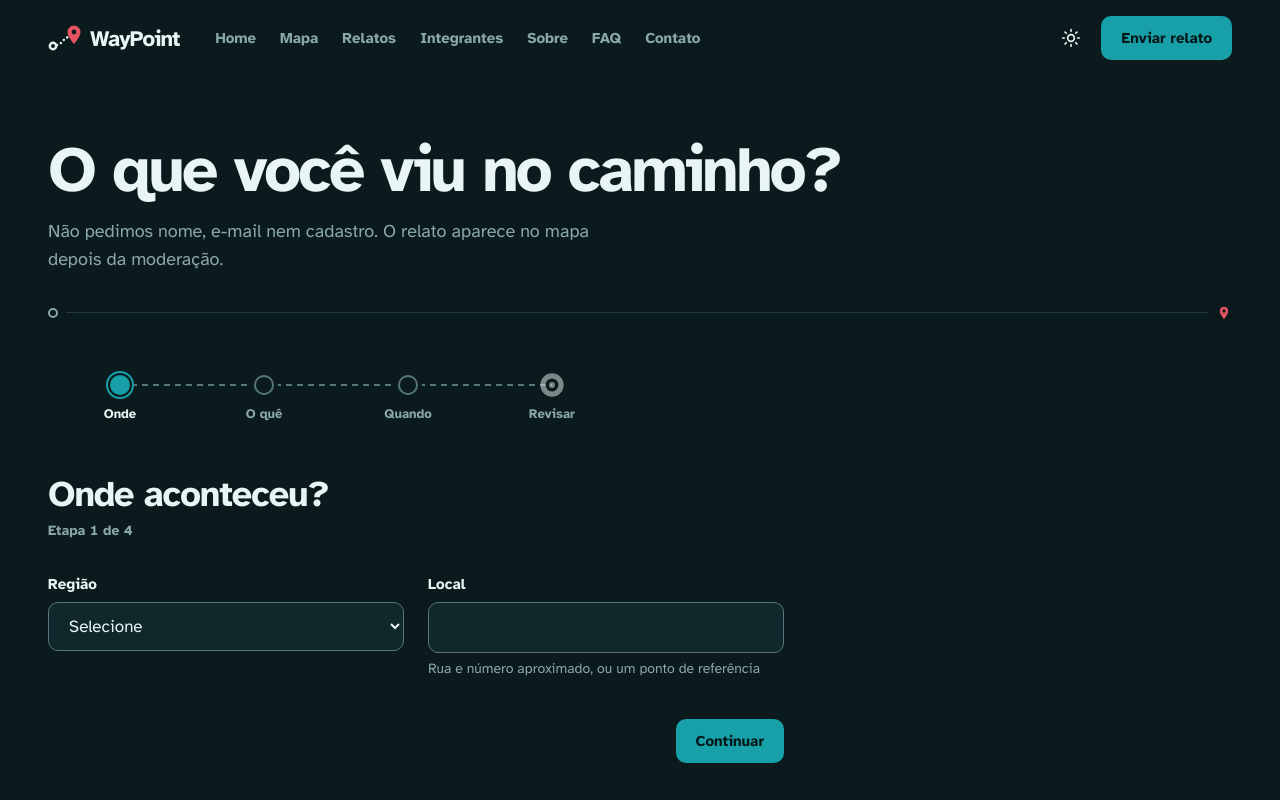
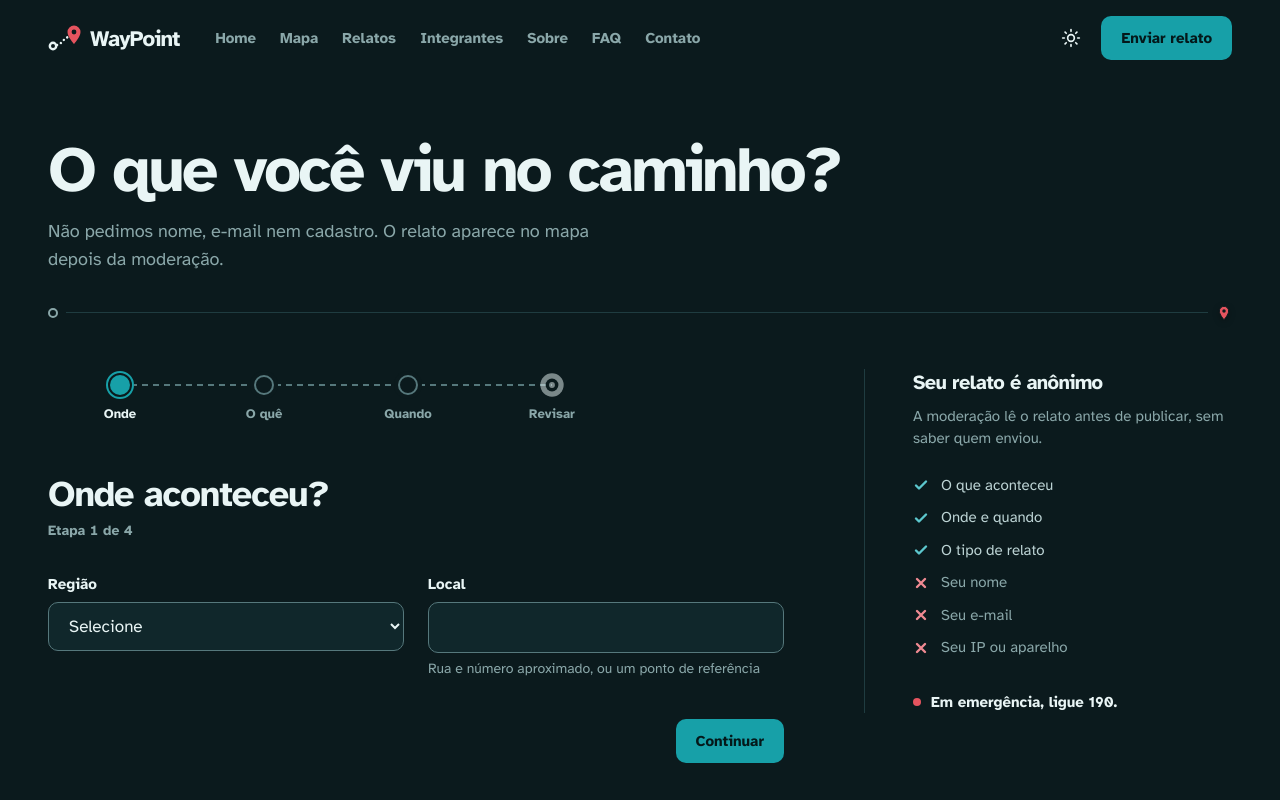
Before and after one commit to pivattidev/waypoint, a React (Vite) app: page /enviar-relato in a window 1280 px wide. Shown: the top 800 px of the page. Built offline with nearby package versions, Linux system fonts and the light colour scheme.

Commit message:
feat: mostra a nota de anonimato ao lado do formulário de envio

```diff
--- a/src/pages/EnviarRelato.tsx
+++ b/src/pages/EnviarRelato.tsx
@@ -3,6 +3,7 @@ import { Link } from 'react-router-dom'
 import Button from '../components/Button'
 import Campo, { AreaTexto, Entrada, Selecao } from '../components/Campo'
 import { Carregando, MensagemErro } from '../components/EstadoTela'
+import NotaAnonimato from '../components/NotaAnonimato'
 import PageHeader from '../components/PageHeader'
 import Pin from '../components/Pin'
 import TracoRota, { type EstadoMarco, type Marco } from '../components/TracoRota'
@@ -319,6 +320,14 @@ export default function EnviarRelato() {
               </div>
             </form>
           </div>
+
+          {/* Anonimato: nota leve, separada só por uma linha (sem caixa) */}
+          <aside
+            className="entrar border-t border-line pt-8 xl:sticky xl:top-28 xl:self-start xl:border-l xl:border-t-0 xl:pl-12 xl:pt-0"
+            style={{ '--i': 4 } as CSSProperties}
+          >
+            <NotaAnonimato />
+          </aside>
         </div>
       )}
     </>
```
